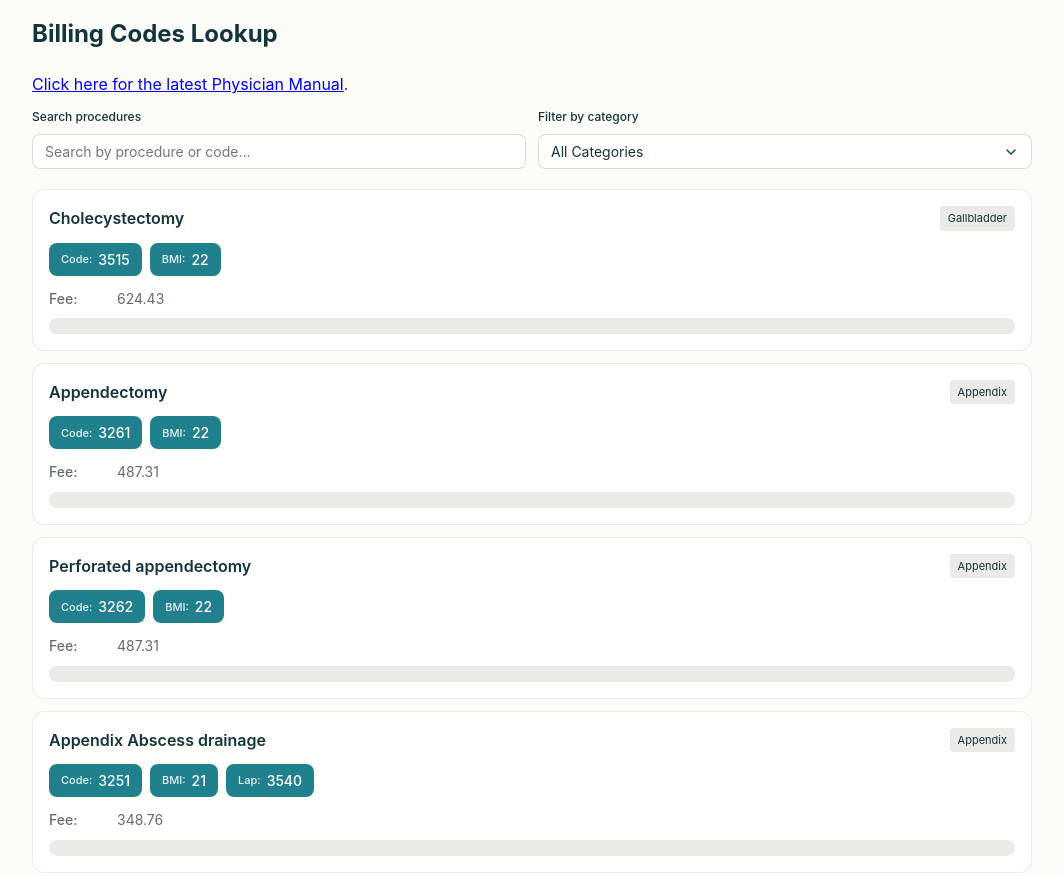
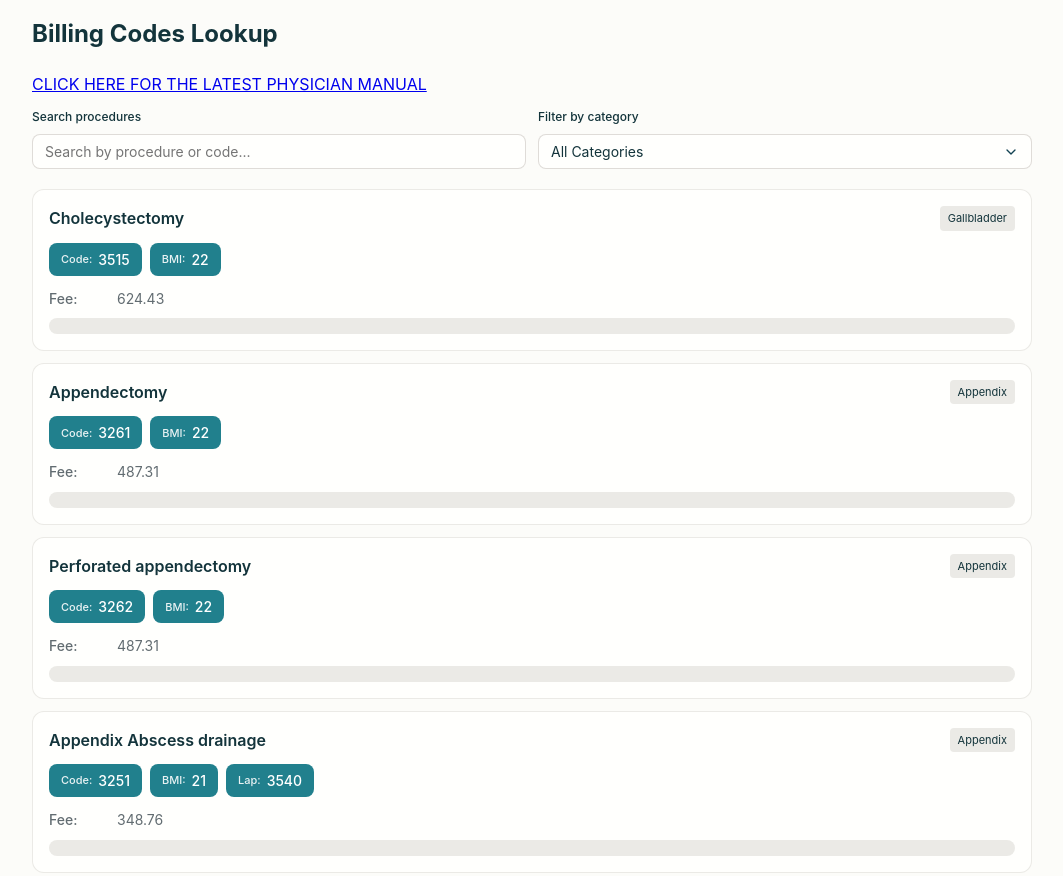
Before and after one commit to shirokes/mbbilling, a plain HTML site: page index.html in a window 1280 px wide. Shown: the top 876 px of the page, without its empty margins (108-1171 px from the left). Drawn offline with Linux system fonts and the light colour scheme.

Commit message:
Update index.html

```diff
--- a/index.html
+++ b/index.html
@@ -260,7 +260,7 @@
         <h1>Billing Codes Lookup</h1>
 
         <p class="header-link">
-            <a href="https://www.gov.mb.ca/health/manual/" target="_blank" rel="noopener noreferrer">Click here for the latest Physician Manual</a>.
+            <a href="https://www.gov.mb.ca/health/manual/" target="_blank" rel="noopener noreferrer">CLICK HERE FOR THE LATEST PHYSICIAN MANUAL</a>
         </p>
       <div style="margin-bottom: 12px;"></div>
         <div class="controls">
```
